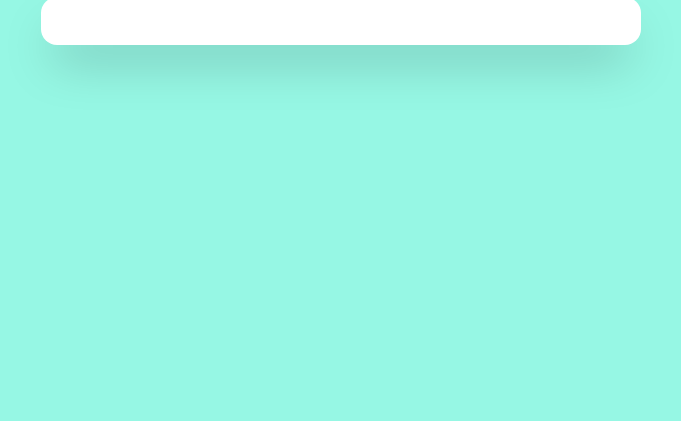
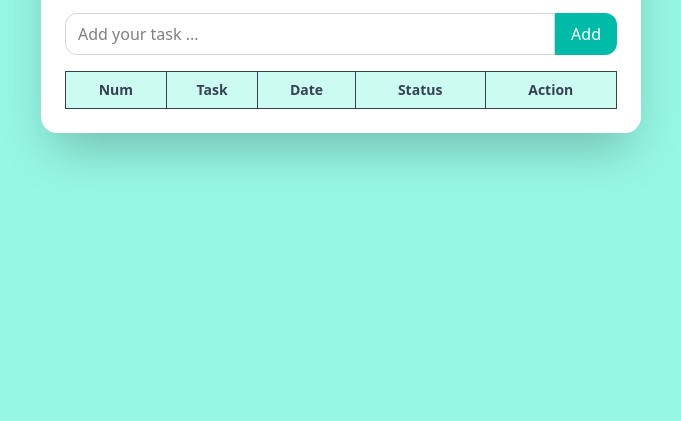
Before and after one commit to uzzal1304/domproject, a website: page src/index.html in a window 1280 px wide. Shown: the part 379-800 px from the top of the page, without its empty margins (299-980 px from the left). Drawn offline with Linux system fonts and the light colour scheme.

Commit message:
2nd commit

```diff
--- a/src/index.html
+++ b/src/index.html
@@ -7,7 +7,27 @@
 </head>
 <body class="bg-teal-200 flex justify-center items-center min-h-screen">
   <div class="bg-white shadow-2xl rounded-2xl p-6 w-[600px]">
+    <h2 class="text-3xl font-semibold text-center text-gray-700 mb-2">To-do-list</h2>
+   <p id="summary" class="text-center text-gray-500 text-sm mb-4">0 Total, 0 Completed, 0 Pending</p>
 
+   <div class="flex mb-4">
+    <input type="text" placeholder="Add your task ..." id="taskinput" class="flex-1 border border-gray-300 rounded-l-xl px-3 py-2 focus:outline-none focus:ring-2 focus:ring-teal-400">
+    <button id="addBtn" class="bg-teal-500 text-white px-4 rounded-r-xl hover:bg-teal-600 transition-all">Add</button>
+   </div>
+  <div class="overflow-x-auto">
+    <table class="w-full border border-gray-300 text-sm">
+     <thead>
+      <tr class="bg-teal-100 text-gray-700">
+        <th class="py-2 border">Num</th>
+        <th class="py-2 border">Task</th>
+        <th class="py-2 border">Date</th>
+        <th class="py-2 border">Status</th>
+        <th class="py-2 border">Action</th>
+      </tr>
+     </thead>
+     <tbody id="taskTable" class="text-center"></tbody>
+    </table>
+  </div>
   </div>
 
 
```
Also changed, not shown: src/output.css.
